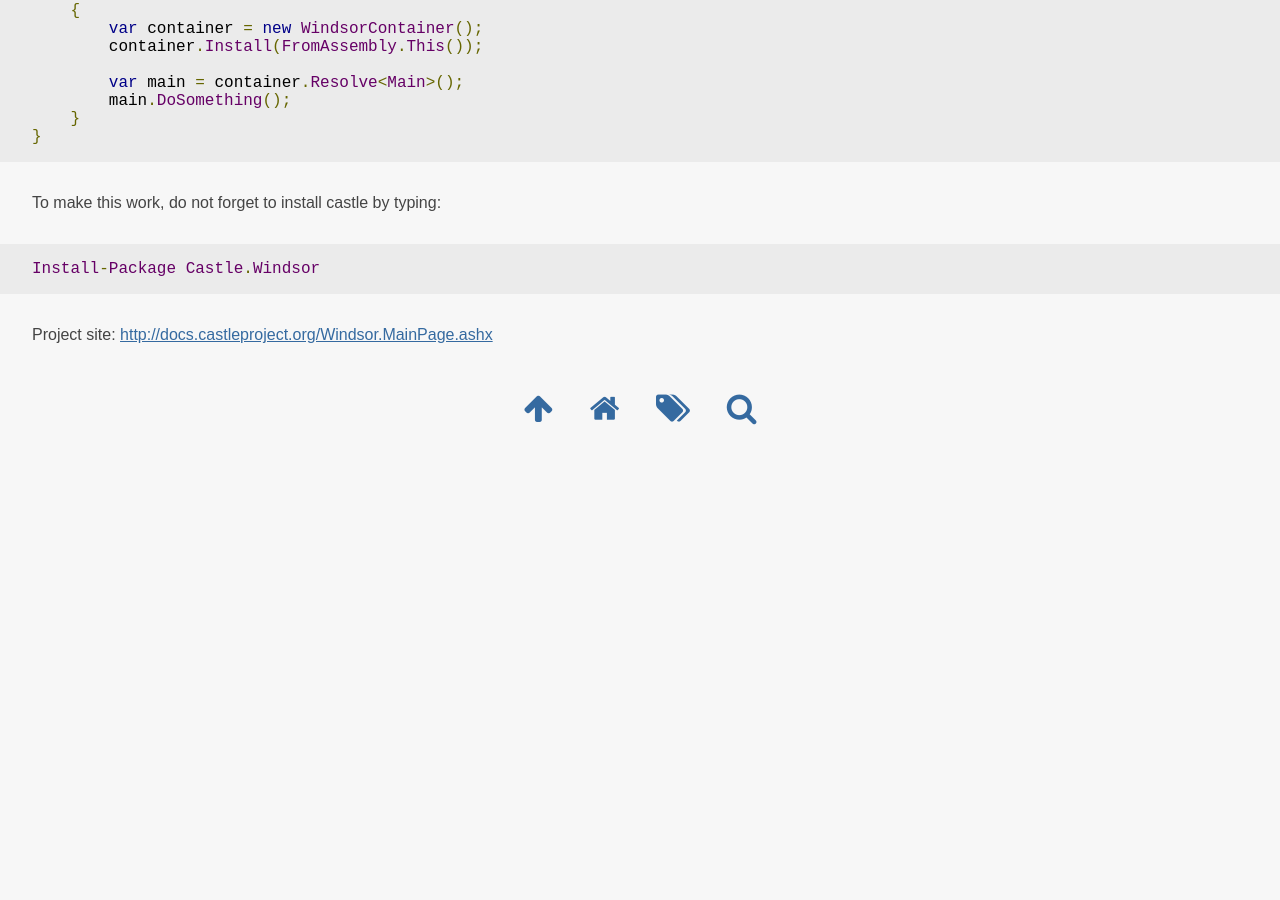
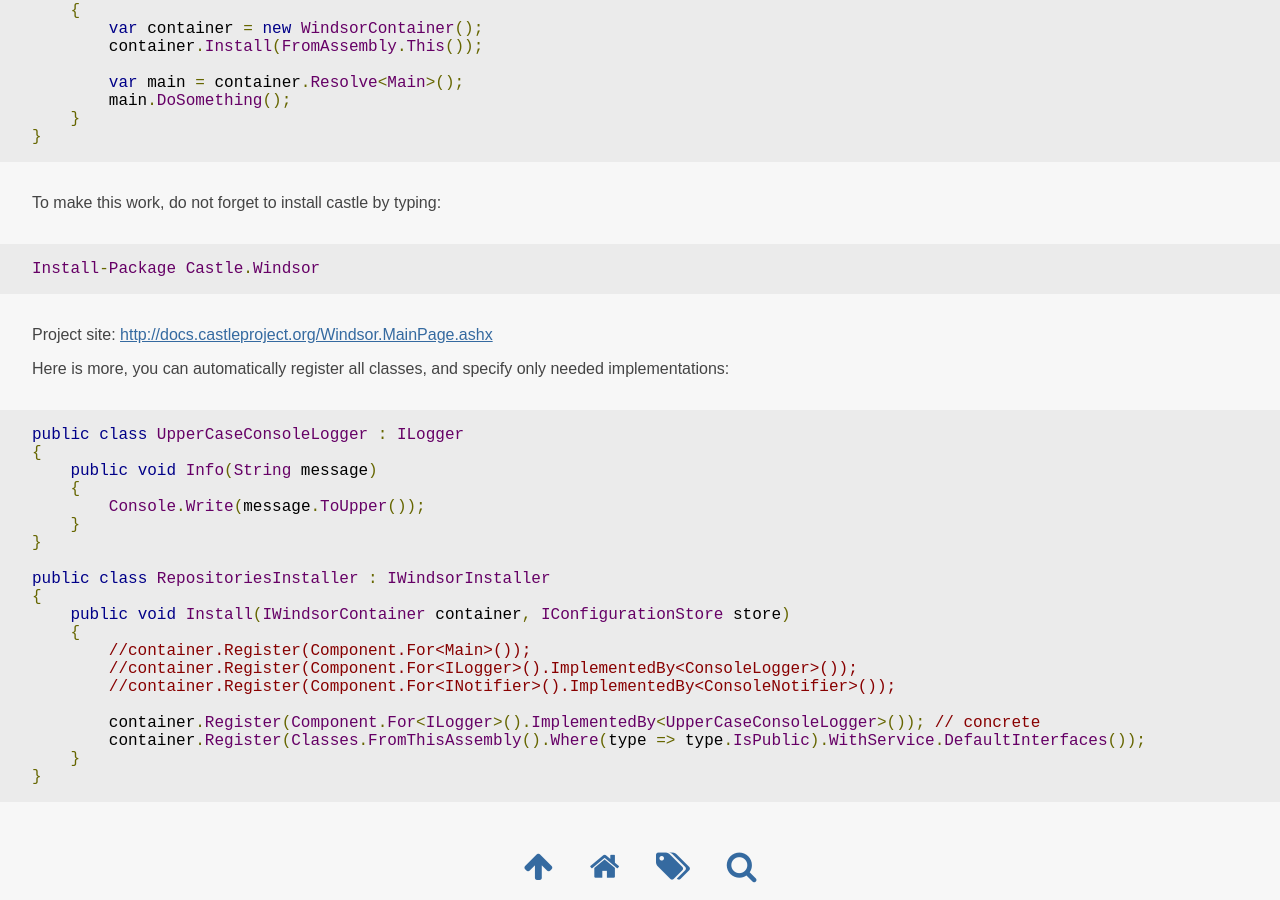
Before and after one commit to michaelbramwell/mac2000.github.com, a Jekyll site: the page built from _posts/2014-08-18-castle-windsor-example.md.md, in a window 1280 px wide and 900 px high, scrolled down 1251 px. Built offline with Jekyll 4.4.1, drawn with Linux system fonts in a browser that asks for light colours; some web fonts are replaced; before the commit the page ends 1693 px from its top, so only the background shows below that.

Commit message:
auto register

```diff
--- a/_posts/2014-08-18-castle-windsor-example.md.md
+++ b/_posts/2014-08-18-castle-windsor-example.md.md
@@ -77,3 +77,27 @@ To make this work, do not forget to install castle by typing:
     Install-Package Castle.Windsor
 
 Project site: http://docs.castleproject.org/Windsor.MainPage.ashx
+
+
+Here is more, you can automatically register all classes, and specify only needed implementations:
+
+    public class UpperCaseConsoleLogger : ILogger
+    {
+        public void Info(String message)
+        {
+            Console.Write(message.ToUpper());
+        }
+    }
+
+    public class RepositoriesInstaller : IWindsorInstaller
+    {
+        public void Install(IWindsorContainer container, IConfigurationStore store)
+        {
+            //container.Register(Component.For<Main>());
+            //container.Register(Component.For<ILogger>().ImplementedBy<ConsoleLogger>());
+            //container.Register(Component.For<INotifier>().ImplementedBy<ConsoleNotifier>());
+
+            container.Register(Component.For<ILogger>().ImplementedBy<UpperCaseConsoleLogger>()); // concrete
+            container.Register(Classes.FromThisAssembly().Where(type => type.IsPublic).WithService.DefaultInterfaces());
+        }
+    }
```
